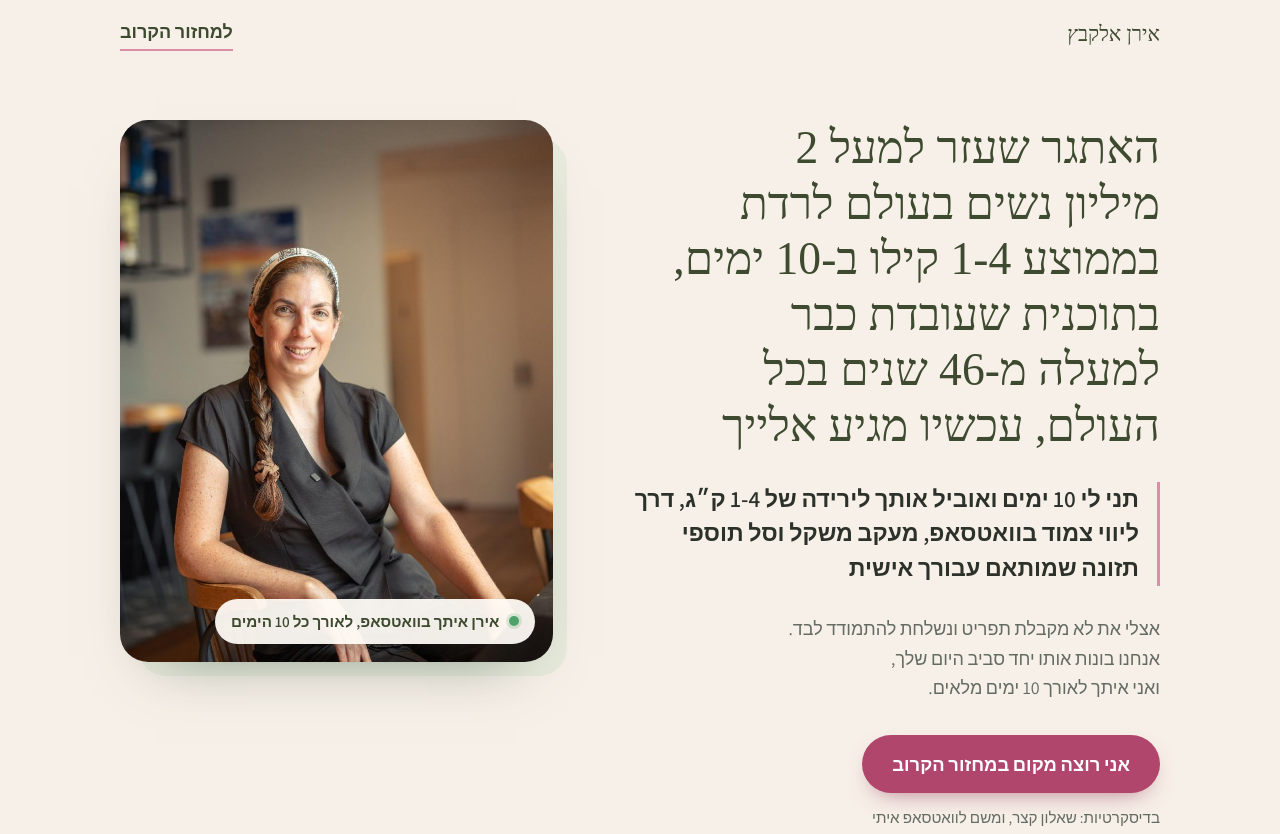
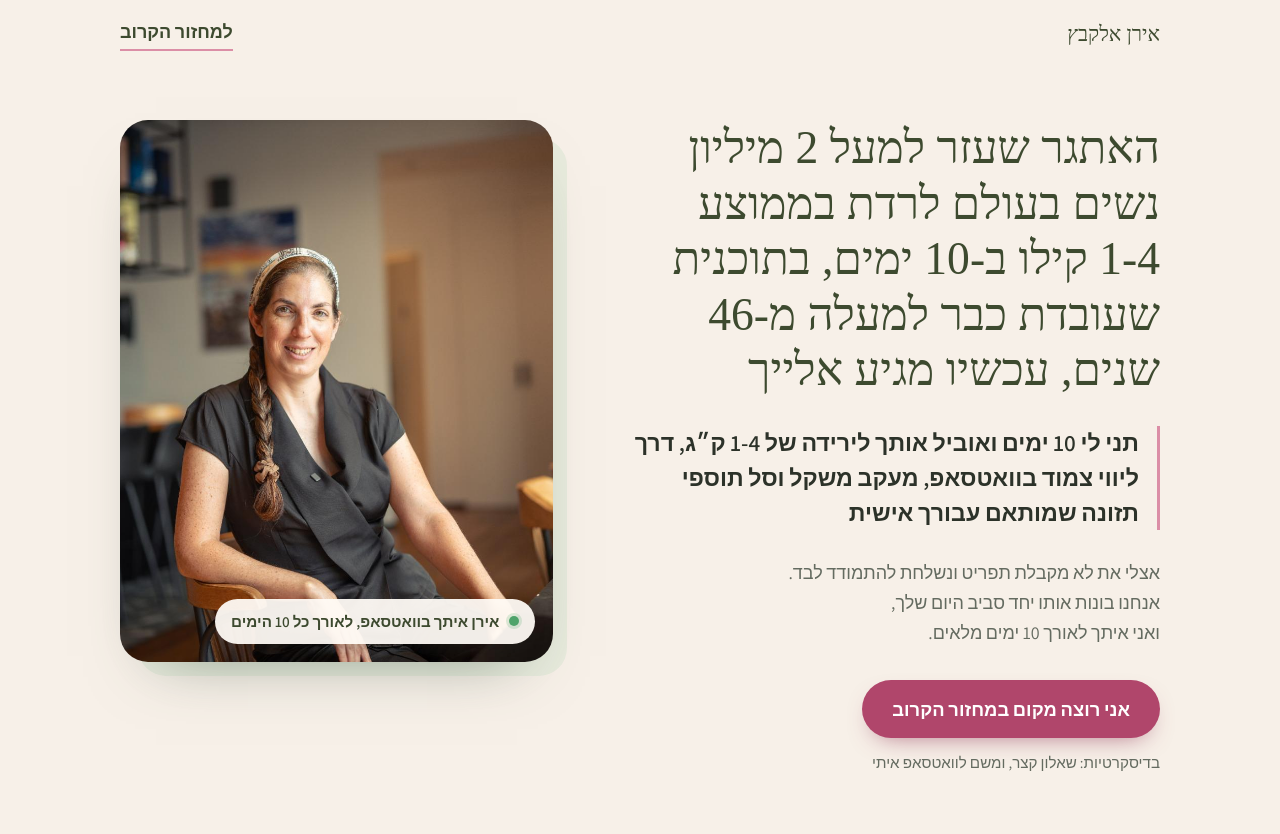
Before and after one commit to irenemetukim-dot/atgar-10-yamim, a plain HTML site: page index.html in a window 1280 px wide. Shown: the top 834 px of the page. Drawn offline with Linux system fonts and the light colour scheme; a web font is replaced by a local one.

Commit message:
Trim hero headline
Co-Authored-By: Claude Opus 5.5 <noreply@anthropic.com>

```diff
--- a/index.html
+++ b/index.html
@@ -53,7 +53,7 @@
 <!-- ============ הירו ============ -->
 <section class="hero" id="top">
   <div class="wrap hero__grid">
-    <h1 class="hero__claim">האתגר שעזר למעל 2 מיליון נשים בעולם לרדת בממוצע 1-4 קילו ב-10 ימים, בתוכנית שעובדת כבר למעלה מ-46 שנים בכל העולם, עכשיו מגיע אלייך</h1>
+    <h1 class="hero__claim">האתגר שעזר למעל 2 מיליון נשים בעולם לרדת בממוצע 1-4 קילו ב-10 ימים, בתוכנית שעובדת כבר למעלה מ-46 שנים, עכשיו מגיע אלייך</h1>
 
     <figure class="hero__photo media" data-label="תמונה של אירן">
       <img src="images/irene-hero.jpg" alt="אירן אלקבץ" onerror="this.parentElement.classList.add('is-missing')">
```
